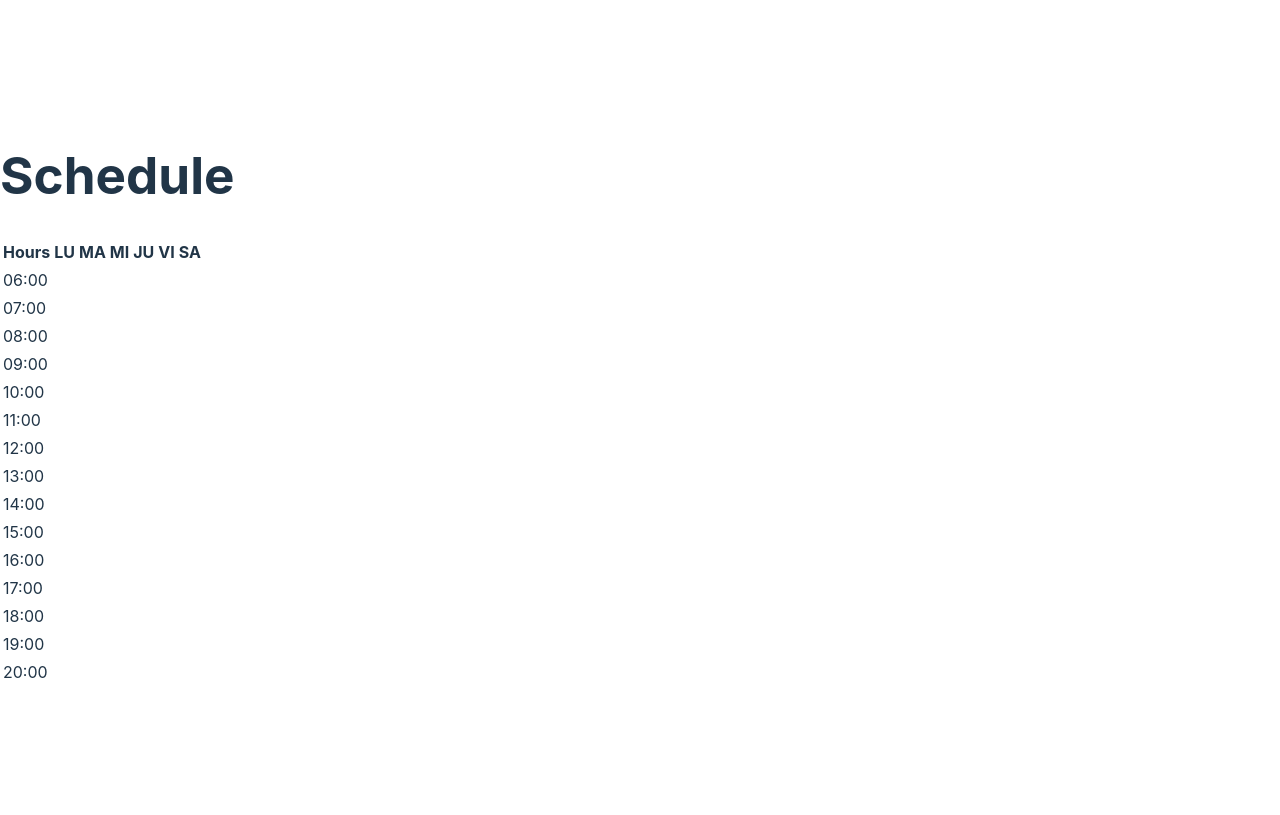
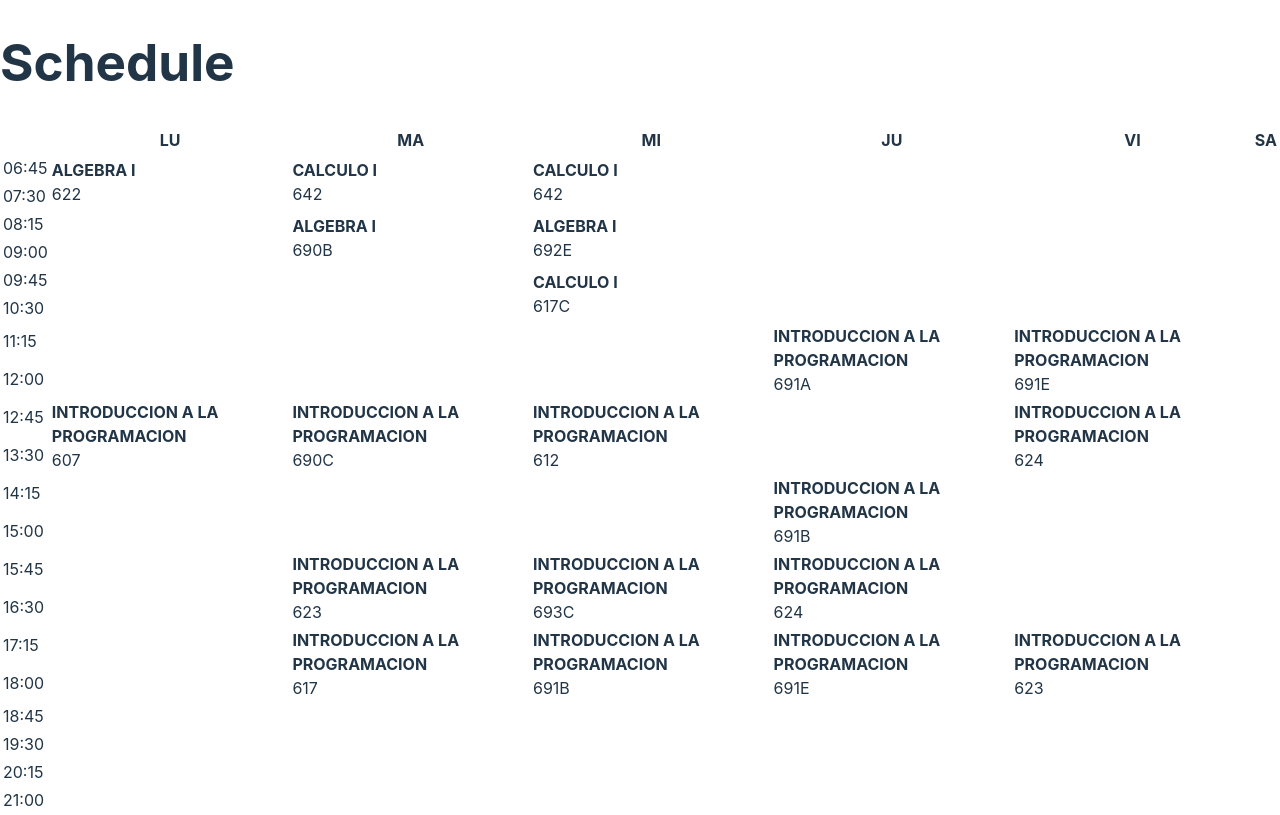
Before and after one commit to scesi/cappuccino-app, a React (Vite) app: page / in a window 1280 px wide. Built offline with nearby package versions, Linux system fonts and the light colour scheme.

Commit message:
feat: Refactor ScheduleTable component to improve readability and maintainability

```diff
--- a/src/components/ScheduleTable.tsx
+++ b/src/components/ScheduleTable.tsx
@@ -1,57 +1,121 @@
-import React from 'react';
-import { Day, Schedule } from '../models/index';
+import React from 'react'
+import { Day, Schedule } from '../models/index'
 
 interface ScheduleTableProps {
-  schedule: Schedule[];
+  schedule: (Schedule & { subjectName: string; subjectCode: string })[]
 }
 
 const hours = [
-  '06:00', '07:00', '08:00', '09:00', '10:00', '11:00',
-  '12:00', '13:00', '14:00', '15:00', '16:00', '17:00',
-  '18:00', '19:00', '20:00'
-];
+  '06:45',
+  '07:30',
+  '08:15',
+  '09:00',
+  '09:45',
+  '10:30',
+  '11:15',
+  '12:00',
+  '12:45',
+  '13:30',
+  '14:15',
+  '15:00',
+  '15:45',
+  '16:30',
+  '17:15',
+  '18:00',
+  '18:45',
+  '19:30',
+  '20:15',
+  '21:00',
+]
 
-const daysOfWeek = [Day.Lu, Day.Ma, Day.Mi, Day.Ju, Day.Vi, Day.Sa];
+const daysOfWeek = [Day.Lu, Day.Ma, Day.Mi, Day.Ju, Day.Vi, Day.Sa]
 
 const ScheduleTable: React.FC<ScheduleTableProps> = ({ schedule }) => {
-  const renderSchedule = (day: Day, hour: string) => {
+  /**
+   * Obtiene el índice de la hora en la lista de horas.
+   *
+   * La función convierte una cadena de hora en formato `HHMM` (por ejemplo, `0645`) en un formato `HH:MM`
+   * y luego busca el índice de esa hora en la lista de horas predefinida.
+   *
+   */
+  const getHourIndex = (time: string) => {
+    return hours.indexOf(`${time.slice(0, 2)}:${time.slice(2)}`)
+  }
+
+  /**
+   * Calcula el número de filas que debe ocupar una celda en función de su rango horario.
+   *
+   * La función usa los índices de las horas de inicio y fin para determinar cuántas filas debe
+   * abarcar una celda en la tabla.
+   */
+  const getRowSpan = (start: string, end: string) => {
+    const startIndex = getHourIndex(start)
+    const endIndex = getHourIndex(end)
+    return endIndex - startIndex
+  }
+
+  /**
+   * Renderiza una celda de horario en la tabla, con la capacidad de ajustar el `rowSpan`
+   * en función del rango horario.
+   *
+   * La función busca el elemento del horario correspondiente para el día y la hora proporcionados,
+   * y si se encuentra, renderiza una celda con la información de la materia, aula y duración.
+   * Ajusta la celda para que ocupe el número adecuado de filas según el rango horario.
+   * Si hay un horario en curso (donde la celda debería estar vacía), evita renderizar una celda vacía.
+   *
+   */
+  const renderSchedule = (day: Day, hour: string, hourIndex: number) => {
     const scheduleItem = schedule.find(
-      (item) => item.day === day && item.start === hour.replace(':', '')
-    );
+      (item) => item.day === day && getHourIndex(item.start) === hourIndex,
+    )
 
     if (scheduleItem) {
       return (
-        <td key={`${day}-${hour}`}>
+        <td
+          key={`${day}-${hour}`}
+          rowSpan={getRowSpan(scheduleItem.start, scheduleItem.end)}
+        >
+          <strong>{scheduleItem.subjectName}</strong> <br />
           {scheduleItem.room} <br />
-          {scheduleItem.teacher} <br />
-          ({scheduleItem.start}-{scheduleItem.end})
         </td>
-      );
+      )
     }
 
-    return <td key={`${day}-${hour}`}></td>;
-  };
+    // Si hay un horario en curso, no renderizar la celda vacía
+    if (
+      schedule.some(
+        (item) =>
+          item.day === day &&
+          getHourIndex(item.start) < hourIndex &&
+          getHourIndex(item.end) > hourIndex,
+      )
+    ) {
+      return null
+    }
+
+    return <td key={`${day}-${hour}`}></td>
+  }
 
   return (
     <table>
       <thead>
         <tr>
-          <th>Hours</th>
+          <th></th>
           {daysOfWeek.map((day) => (
             <th key={day}>{day}</th>
           ))}
         </tr>
       </thead>
       <tbody>
-        {hours.map((hour) => (
+        {hours.map((hour, index) => (
           <tr key={hour}>
             <td>{hour}</td>
-            {daysOfWeek.map((day) => renderSchedule(day, hour))}
+            {daysOfWeek.map((day) => renderSchedule(day, hour, index))}
           </tr>
         ))}
       </tbody>
     </table>
-  );
-};
+  )
+}
 
-export default ScheduleTable;
+export default ScheduleTable
```
